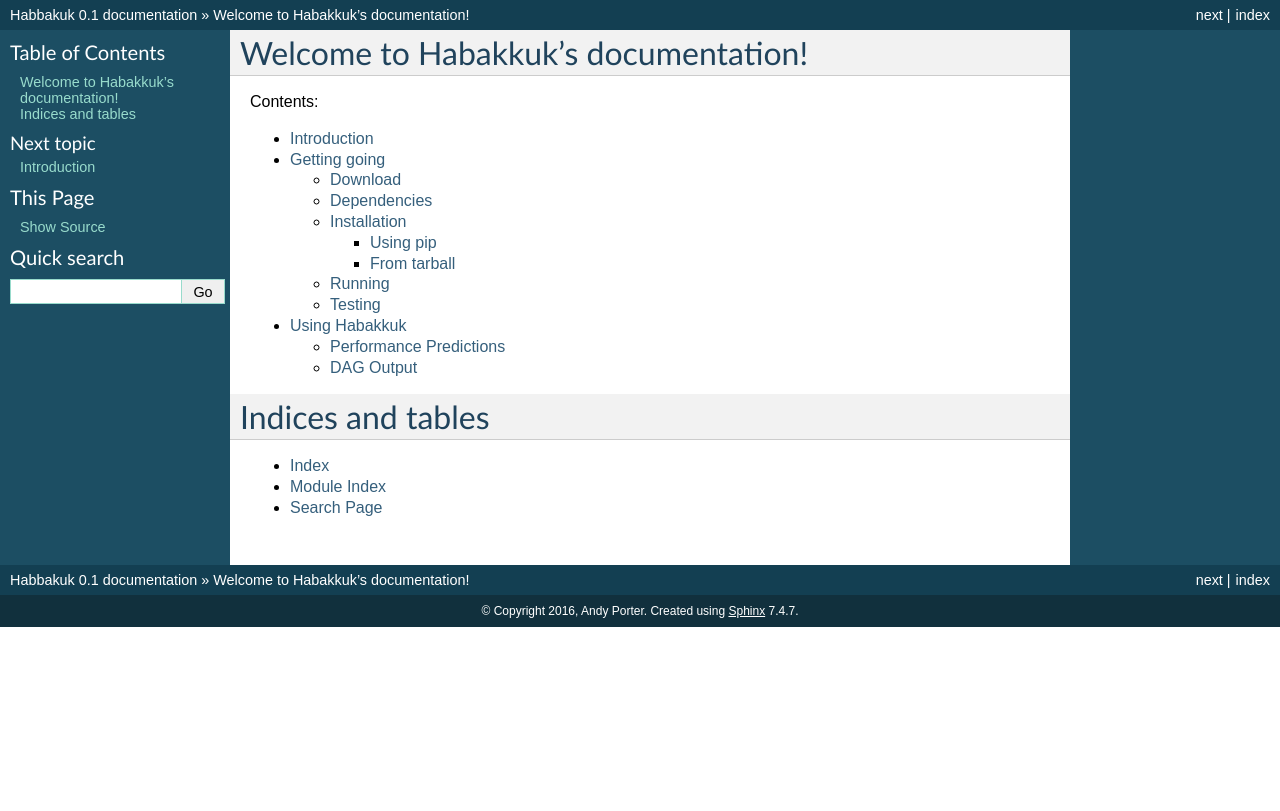
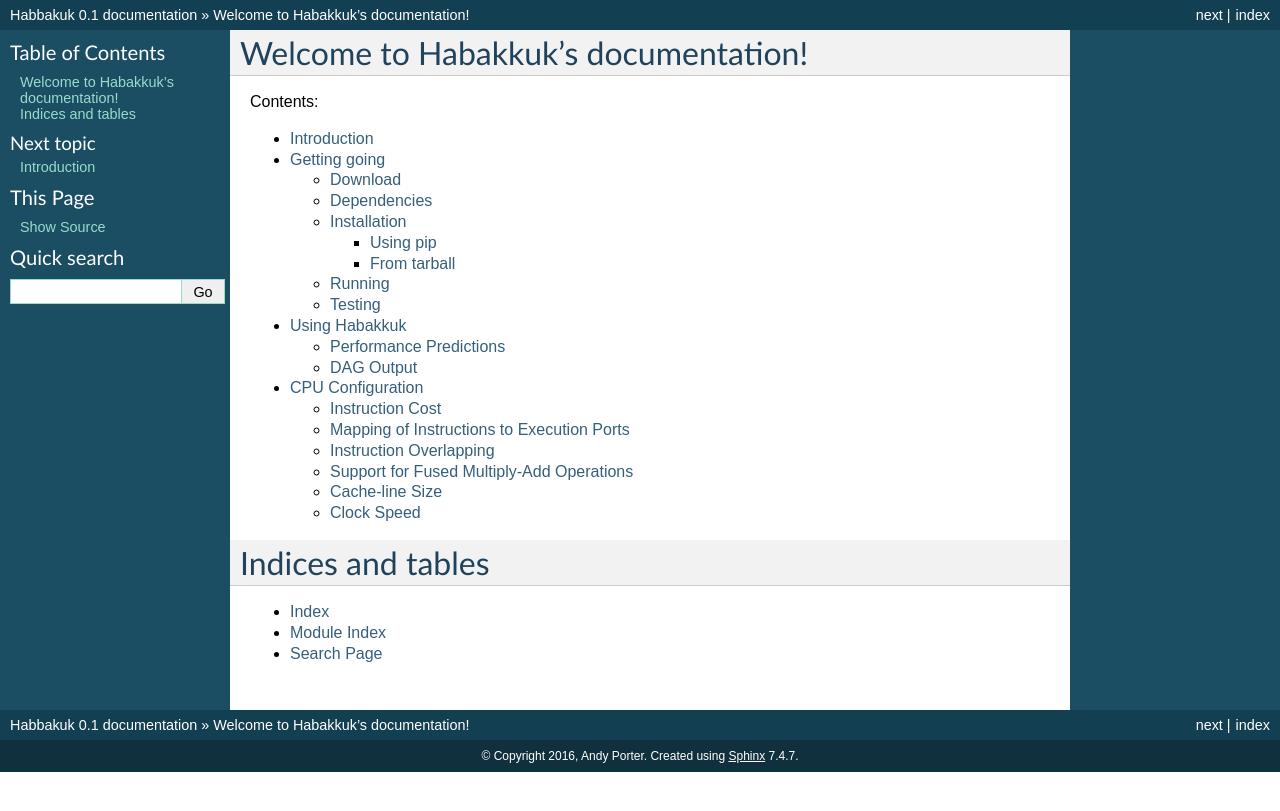
Before and after one commit to arporter/habakkuk, a Sphinx documentation site: the page built from docs/index.rst, in a window 1280 px wide. Shown: the top 811 px of the page. Built offline with Sphinx 7.4.7, drawn with Linux system fonts in a browser that asks for light colours; pages that are not in the unit, such as notebooks, are missing from menus; some of the changed lines change nothing that is shown.

Commit message:
#35 Add documentation on CPU configuration parameters

```diff
--- /dev/null
+++ b/docs/cpu_configuration.rst
@@ -0,0 +1,97 @@
+CPU Configuration
+=================
+
+In order to predict performance on any given CPU, Habakkuk must be
+configured with certain parameters that describe that CPU. Currently,
+only parameters for the Intel Ivy Bridge micro-architecture are
+supplied. In this section we describe the various parameters that
+Habakkuk uses.
+
+Instruction Cost
+----------------
+
+The number of cycles that a given arithmetic operation requires is
+fundamental to constructing a performance estimate of a kernel.  For
+floating-point operations on Intel architectures, Agner Fog provides
+comprehensive data. However, since Habakkuk processes high-level
+Fortran code, it must also account for Fortran intrinsic operations
+such as SQRT and COS. The cost of these operations has been estimated
+by running simple micro-benchmarks (dl_microbench) on the target
+CPU. All of this data is provided to Habakkuk in a dictionary,
+`OPERATORS`. The keys in this dictionary are the Fortran symbols for
+the various arithmetic operations (e.g. "*" for multiplication) and
+the names of Fortran intrinsics in uppercase (e.g. "SIN"). Each entry
+in the dictionary is itself a dictionary with keys "cost"
+and "flops". The entries for these keys are integers giving the number
+of cycles and number of floating-point operations, respectively,
+associated with the operation.
+
+Mapping of Instructions to Execution Ports
+------------------------------------------
+
+In the Intel Ivy Bridge micro-architecture, instructions are
+despatched to different "execution ports", depending on their
+type. For example, floating-point multiplication and division is
+handled by port 0 while addition and subtraction are sent to port 1.
+Provided there are no dependencies between them, operations that are
+mapped to different ports may be executed in parallel.
+
+The number of different execution ports is specified in
+`NUM_EXECUTION_PORTS` and the mapping of instructions to them is
+supplied to Habakkuk as a dictionary, `CPU_EXECUTION_PORTS`. The keys
+in this dictionary are the same as those in `OPERATORS` and the associated
+entries are simply the integer index of the corresponding execution port.
+
+Instruction Overlapping
+-----------------------
+
+In addition to the instruction-level parallelism offered by having
+instructions despatched to different execution ports, the differing
+cycle count of the various f.p. operations provides further scope for
+overlapping them. In particular, f.p. division on Ivy Bridge takes
+eight times longer than e.g. multiplication and addition/subtraction.
+Even though multiplication and division operations are mapped to the
+same execution port, the results of micro-benchmarks show that the
+hardware is able to perform several multiplications while a single
+division is in progress. Similarly, multiple addition/subtraction
+operations may be performed on port 1 while a single division is in
+progress on port 0.
+
+Whether or not this overlapping is supported by the CPU is configured
+by setting `SUPPORTS_DIV_MUL_OVERLAP` to `True` or `False`, as
+appropriate. If overlapping is supported then further data is
+required on the degree of overlapping permitted and the cost in cycles.
+
+`MAX_DIV_OVERLAP` is a dictionary with keys "*" and "+". The entries
+are the maximum number of each of those operations that may be
+overlapped with a single division.
+
+`div_overlap_mul_cost(overlaps)` is a routine that returns the cost of
+a division (in cycles) as a function of the number of other operations
+that it is overlapped with. `overlaps` is a dictionary holding the
+number of each type of operation ("*" and "+") that has been
+overlapped with the division. (Subtraction operations are counted as
+addition operations here.)
+
+Support for Fused Multiply-Add Operations
+-----------------------------------------
+
+Some micro-architectures (but not Intel Ivy Bridge) have support for
+fused multiply-add instructions. i.e. ``a*x + b`` can be performed in
+a single operation. `SUPPORTS_FMA` must be set to `True`
+or `False`, as appropriate.
+
+Cache-line Size
+---------------
+
+The number of bytes contained in a single cache line must be supplied
+in ``CACHE_LINE_BYTES``. This is used when estimating memory-bandwidth
+requirements.
+
+Clock Speed
+-----------
+
+A representative clock-speed for the CPU being modelled is supplied in
+`EXAMPLE_CLOCK_GHZ`. This is used to generate concrete performance
+figures. Note that on CPU cores with frequency-stepping and turbo
+boost enabled, there is no single clock speed!
--- a/docs/index.rst
+++ b/docs/index.rst
@@ -14,6 +14,7 @@
   introduction
   getting_going
   using
+  cpu_configuration
 
 Indices and tables
 ==================
```
